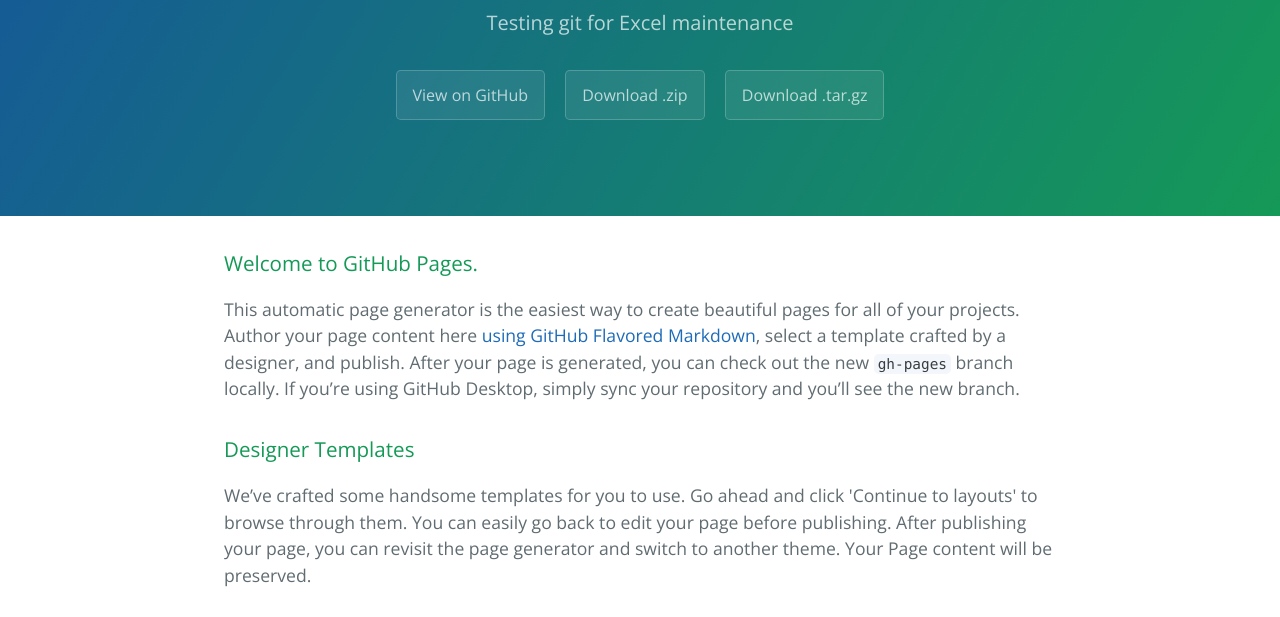
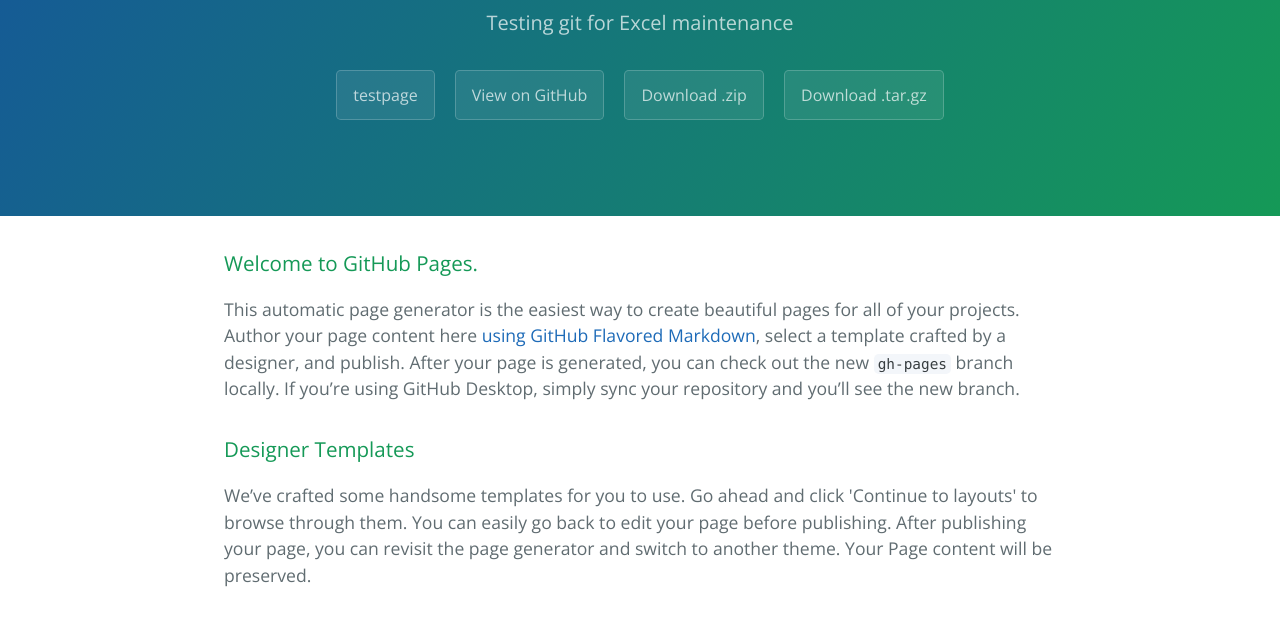
Before and after one commit to BorghoutsR/gittest, a plain HTML site: page test.html in a window 1280 px wide. Shown: the part 167-784 px from the top of the page. Drawn offline with nearby package versions, Linux system fonts and the light colour scheme.

Commit message:
Update test.html

```diff
--- a/test.html
+++ b/test.html
@@ -13,6 +13,7 @@
     <section class="page-header">
       <h1 class="project-name">Gittest</h1>
       <h2 class="project-tagline">Testing git for Excel maintenance</h2>
+      <a href="https://github.com/BorghoutsR/gittest/test.html" class="btn">testpage</a>
       <a href="https://github.com/BorghoutsR/gittest" class="btn">View on GitHub</a>
       <a href="https://github.com/BorghoutsR/gittest/zipball/master" class="btn">Download .zip</a>
       <a href="https://github.com/BorghoutsR/gittest/tarball/master" class="btn">Download .tar.gz</a>
```
